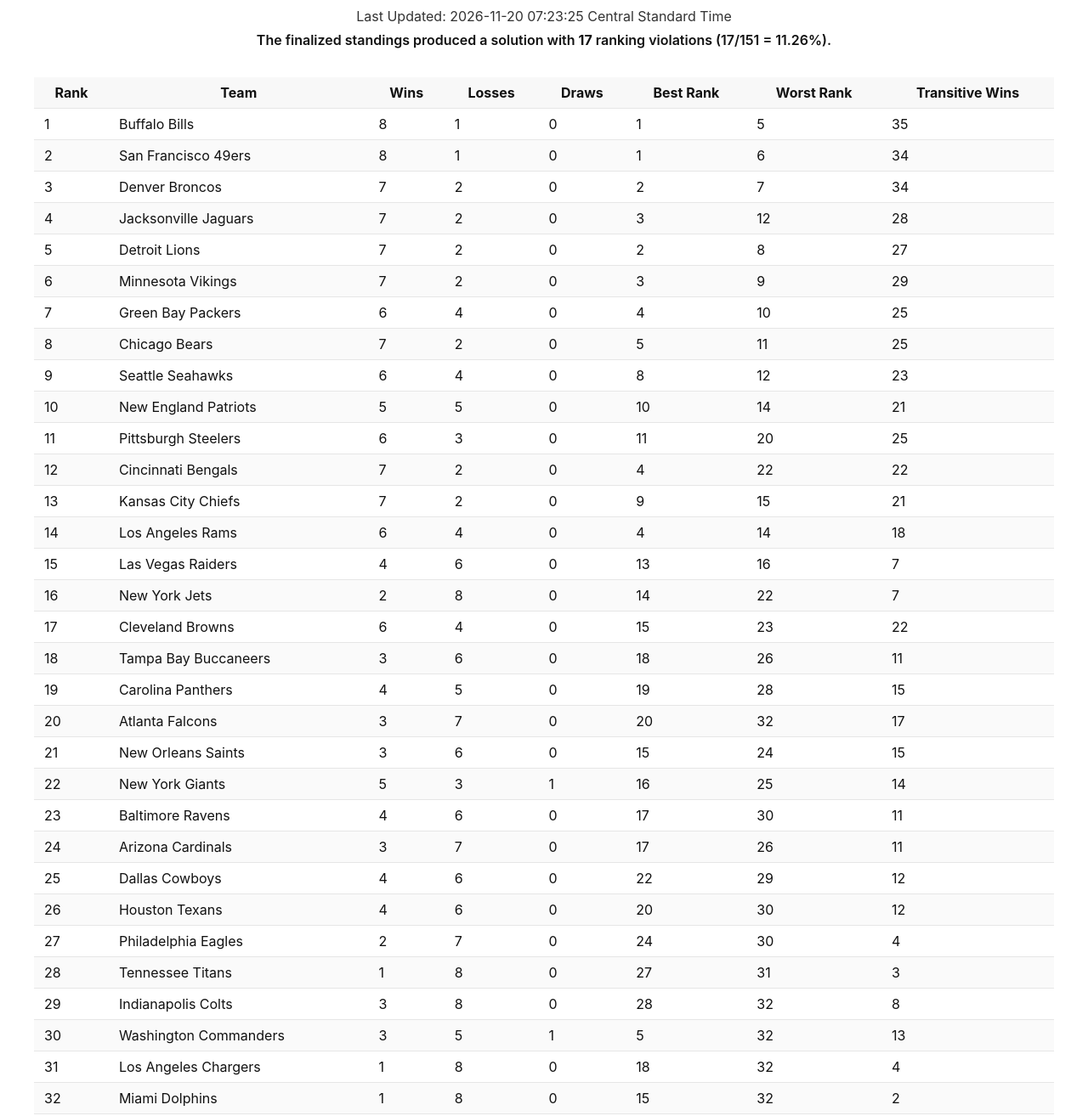
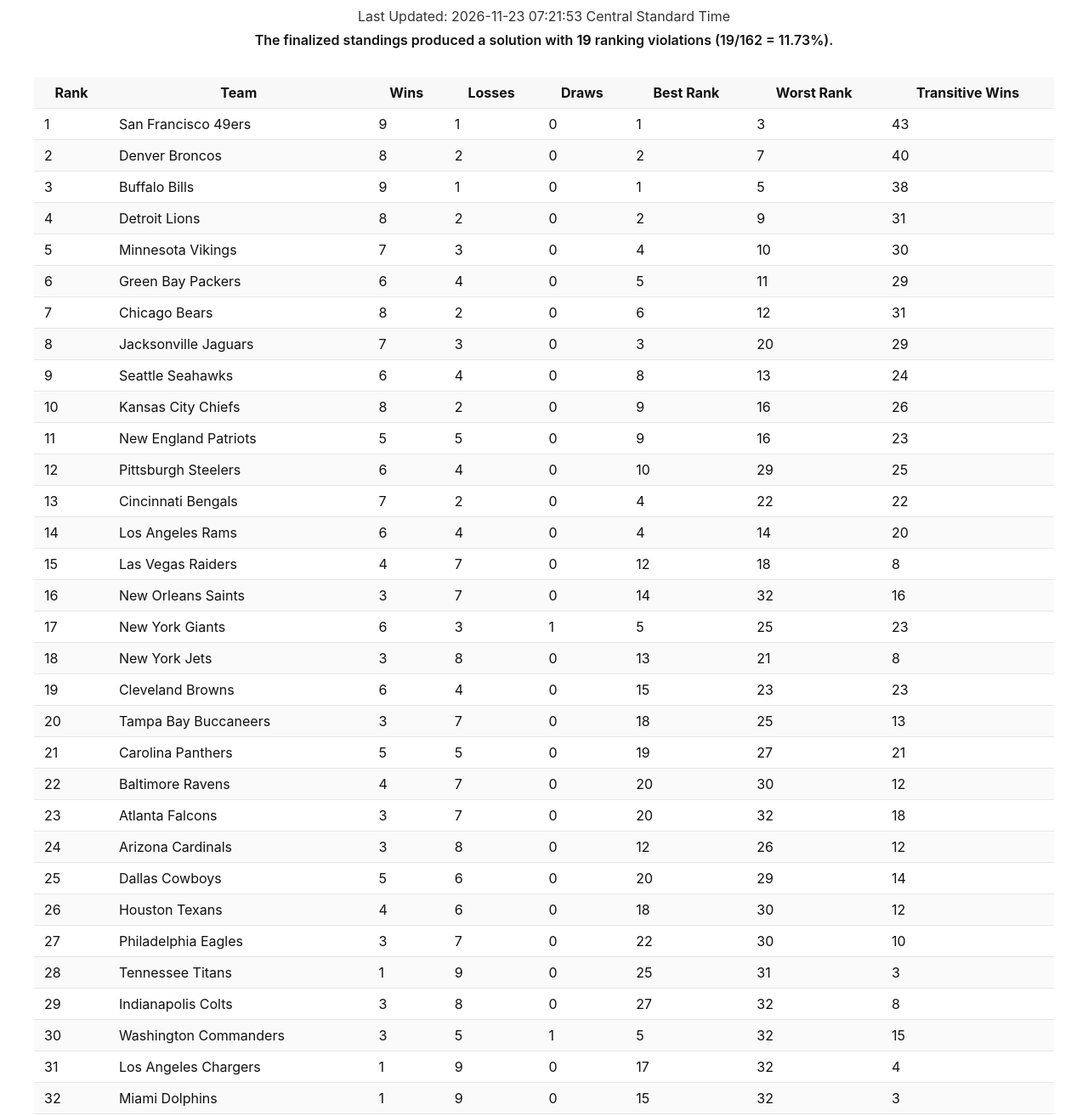
Before and after one commit to rwheelus/wheelus-sports, a plain HTML site: page NFL-2026-27.html in a window 1280 px wide. Shown: the part 380-1694 px from the top of the page at 85% size. Drawn offline with Linux system fonts and the light colour scheme.

Commit message:
NFL rankings updated for 2026 — 2026-11-23 07:21:55

```diff
--- a/NFL-2026-27.html
+++ b/NFL-2026-27.html
@@ -50,8 +50,8 @@
       <h1>NFL Ranking 2026-2027</h1>
 
       <!-- Last updated / Violations -->
-      <div class="meta">Last Updated: 2026-11-20 07:23:25 Central Standard Time</div>
-      <div class="violations">The finalized standings produced a solution with <strong>17</strong> ranking violations (17/151 = 11.26%).</div>
+      <div class="meta">Last Updated: 2026-11-23 07:21:53 Central Standard Time</div>
+      <div class="violations">The finalized standings produced a solution with <strong>19</strong> ranking violations (19/162 = 11.73%).</div>
 
       <div class="table-wrap">
         <table class="dataframe ranking-table">
@@ -70,83 +70,83 @@
   <tbody>
     <tr>
       <td>1</td>
+      <td>San Francisco 49ers</td>
+      <td>9</td>
+      <td>1</td>
+      <td>0</td>
+      <td>1</td>
+      <td>3</td>
+      <td>43</td>
+    </tr>
+    <tr>
+      <td>2</td>
+      <td>Denver Broncos</td>
+      <td>8</td>
+      <td>2</td>
+      <td>0</td>
+      <td>2</td>
+      <td>7</td>
+      <td>40</td>
+    </tr>
+    <tr>
+      <td>3</td>
       <td>Buffalo Bills</td>
-      <td>8</td>
+      <td>9</td>
       <td>1</td>
       <td>0</td>
       <td>1</td>
       <td>5</td>
-      <td>35</td>
+      <td>38</td>
     </tr>
     <tr>
-      <td>2</td>
-      <td>San Francisco 49ers</td>
+      <td>4</td>
+      <td>Detroit Lions</td>
       <td>8</td>
-      <td>1</td>
-      <td>0</td>
-      <td>1</td>
-      <td>6</td>
-      <td>34</td>
-    </tr>
-    <tr>
-      <td>3</td>
-      <td>Denver Broncos</td>
-      <td>7</td>
       <td>2</td>
       <td>0</td>
       <td>2</td>
-      <td>7</td>
-      <td>34</td>
-    </tr>
-    <tr>
-      <td>4</td>
-      <td>Jacksonville Jaguars</td>
-      <td>7</td>
-      <td>2</td>
-      <td>0</td>
-      <td>3</td>
-      <td>12</td>
-      <td>28</td>
+      <td>9</td>
+      <td>31</td>
     </tr>
     <tr>
       <td>5</td>
-      <td>Detroit Lions</td>
+      <td>Minnesota Vikings</td>
       <td>7</td>
-      <td>2</td>
+      <td>3</td>
       <td>0</td>
-      <td>2</td>
-      <td>8</td>
-      <td>27</td>
+      <td>4</td>
+      <td>10</td>
+      <td>30</td>
     </tr>
     <tr>
       <td>6</td>
-      <td>Minnesota Vikings</td>
-      <td>7</td>
-      <td>2</td>
+      <td>Green Bay Packers</td>
+      <td>6</td>
+      <td>4</td>
       <td>0</td>
-      <td>3</td>
-      <td>9</td>
+      <td>5</td>
+      <td>11</td>
       <td>29</td>
     </tr>
     <tr>
       <td>7</td>
-      <td>Green Bay Packers</td>
+      <td>Chicago Bears</td>
+      <td>8</td>
+      <td>2</td>
+      <td>0</td>
       <td>6</td>
-      <td>4</td>
-      <td>0</td>
-      <td>4</td>
-      <td>10</td>
-      <td>25</td>
+      <td>12</td>
+      <td>31</td>
     </tr>
     <tr>
       <td>8</td>
-      <td>Chicago Bears</td>
+      <td>Jacksonville Jaguars</td>
       <td>7</td>
-      <td>2</td>
+      <td>3</td>
       <td>0</td>
-      <td>5</td>
-      <td>11</td>
-      <td>25</td>
+      <td>3</td>
+      <td>20</td>
+      <td>29</td>
     </tr>
     <tr>
       <td>9</td>
@@ -155,31 +155,41 @@
       <td>4</td>
       <td>0</td>
       <td>8</td>
-      <td>12</td>
-      <td>23</td>
+      <td>13</td>
+      <td>24</td>
     </tr>
     <tr>
       <td>10</td>
+      <td>Kansas City Chiefs</td>
+      <td>8</td>
+      <td>2</td>
+      <td>0</td>
+      <td>9</td>
+      <td>16</td>
+      <td>26</td>
+    </tr>
+    <tr>
+      <td>11</td>
       <td>New England Patriots</td>
       <td>5</td>
       <td>5</td>
       <td>0</td>
-      <td>10</td>
-      <td>14</td>
-      <td>21</td>
+      <td>9</td>
+      <td>16</td>
+      <td>23</td>
     </tr>
     <tr>
-      <td>11</td>
+      <td>12</td>
       <td>Pittsburgh Steelers</td>
       <td>6</td>
-      <td>3</td>
+      <td>4</td>
       <td>0</td>
-      <td>11</td>
-      <td>20</td>
+      <td>10</td>
+      <td>29</td>
       <td>25</td>
     </tr>
     <tr>
-      <td>12</td>
+      <td>13</td>
       <td>Cincinnati Bengals</td>
       <td>7</td>
       <td>2</td>
@@ -189,16 +199,6 @@
       <td>22</td>
     </tr>
     <tr>
-      <td>13</td>
-      <td>Kansas City Chiefs</td>
-      <td>7</td>
-      <td>2</td>
-      <td>0</td>
-      <td>9</td>
-      <td>15</td>
-      <td>21</td>
-    </tr>
-    <tr>
       <td>14</td>
       <td>Los Angeles Rams</td>
       <td>6</td>
@@ -206,117 +206,117 @@
       <td>0</td>
       <td>4</td>
       <td>14</td>
-      <td>18</td>
+      <td>20</td>
     </tr>
     <tr>
       <td>15</td>
       <td>Las Vegas Raiders</td>
       <td>4</td>
-      <td>6</td>
+      <td>7</td>
       <td>0</td>
-      <td>13</td>
-      <td>16</td>
-      <td>7</td>
+      <td>12</td>
+      <td>18</td>
+      <td>8</td>
     </tr>
     <tr>
       <td>16</td>
-      <td>New York Jets</td>
-      <td>2</td>
-      <td>8</td>
+      <td>New Orleans Saints</td>
+      <td>3</td>
+      <td>7</td>
       <td>0</td>
       <td>14</td>
-      <td>22</td>
-      <td>7</td>
+      <td>32</td>
+      <td>16</td>
     </tr>
     <tr>
       <td>17</td>
+      <td>New York Giants</td>
+      <td>6</td>
+      <td>3</td>
+      <td>1</td>
+      <td>5</td>
+      <td>25</td>
+      <td>23</td>
+    </tr>
+    <tr>
+      <td>18</td>
+      <td>New York Jets</td>
+      <td>3</td>
+      <td>8</td>
+      <td>0</td>
+      <td>13</td>
+      <td>21</td>
+      <td>8</td>
+    </tr>
+    <tr>
+      <td>19</td>
       <td>Cleveland Browns</td>
       <td>6</td>
       <td>4</td>
       <td>0</td>
       <td>15</td>
       <td>23</td>
-      <td>22</td>
+      <td>23</td>
     </tr>
     <tr>
-      <td>18</td>
+      <td>20</td>
       <td>Tampa Bay Buccaneers</td>
       <td>3</td>
-      <td>6</td>
+      <td>7</td>
       <td>0</td>
       <td>18</td>
-      <td>26</td>
-      <td>11</td>
+      <td>25</td>
+      <td>13</td>
     </tr>
     <tr>
-      <td>19</td>
+      <td>21</td>
       <td>Carolina Panthers</td>
-      <td>4</td>
+      <td>5</td>
       <td>5</td>
       <td>0</td>
       <td>19</td>
-      <td>28</td>
-      <td>15</td>
+      <td>27</td>
+      <td>21</td>
     </tr>
     <tr>
+      <td>22</td>
+      <td>Baltimore Ravens</td>
+      <td>4</td>
+      <td>7</td>
+      <td>0</td>
       <td>20</td>
+      <td>30</td>
+      <td>12</td>
+    </tr>
+    <tr>
+      <td>23</td>
       <td>Atlanta Falcons</td>
       <td>3</td>
       <td>7</td>
       <td>0</td>
       <td>20</td>
       <td>32</td>
-      <td>17</td>
-    </tr>
-    <tr>
-      <td>21</td>
-      <td>New Orleans Saints</td>
-      <td>3</td>
-      <td>6</td>
-      <td>0</td>
-      <td>15</td>
-      <td>24</td>
-      <td>15</td>
-    </tr>
-    <tr>
-      <td>22</td>
-      <td>New York Giants</td>
-      <td>5</td>
-      <td>3</td>
-      <td>1</td>
-      <td>16</td>
-      <td>25</td>
-      <td>14</td>
-    </tr>
-    <tr>
-      <td>23</td>
-      <td>Baltimore Ravens</td>
-      <td>4</td>
-      <td>6</td>
-      <td>0</td>
-      <td>17</td>
-      <td>30</td>
-      <td>11</td>
+      <td>18</td>
     </tr>
     <tr>
       <td>24</td>
       <td>Arizona Cardinals</td>
       <td>3</td>
-      <td>7</td>
+      <td>8</td>
       <td>0</td>
-      <td>17</td>
+      <td>12</td>
       <td>26</td>
-      <td>11</td>
+      <td>12</td>
     </tr>
     <tr>
       <td>25</td>
       <td>Dallas Cowboys</td>
-      <td>4</td>
+      <td>5</td>
       <td>6</td>
       <td>0</td>
-      <td>22</td>
+      <td>20</td>
       <td>29</td>
-      <td>12</td>
+      <td>14</td>
     </tr>
     <tr>
       <td>26</td>
@@ -324,27 +324,27 @@
       <td>4</td>
       <td>6</td>
       <td>0</td>
-      <td>20</td>
+      <td>18</td>
       <td>30</td>
       <td>12</td>
     </tr>
     <tr>
       <td>27</td>
       <td>Philadelphia Eagles</td>
-      <td>2</td>
+      <td>3</td>
       <td>7</td>
       <td>0</td>
-      <td>24</td>
+      <td>22</td>
       <td>30</td>
-      <td>4</td>
+      <td>10</td>
     </tr>
     <tr>
       <td>28</td>
       <td>Tennessee Titans</td>
       <td>1</td>
-      <td>8</td>
+      <td>9</td>
       <td>0</td>
-      <td>27</td>
+      <td>25</td>
       <td>31</td>
       <td>3</td>
     </tr>
@@ -354,7 +354,7 @@
       <td>3</td>
       <td>8</td>
       <td>0</td>
-      <td>28</td>
+      <td>27</td>
       <td>32</td>
       <td>8</td>
     </tr>
@@ -366,15 +366,15 @@
       <td>1</td>
       <td>5</td>
       <td>32</td>
-      <td>13</td>
+      <td>15</td>
     </tr>
     <tr>
       <td>31</td>
       <td>Los Angeles Chargers</td>
       <td>1</td>
-      <td>8</td>
+      <td>9</td>
       <td>0</td>
-      <td>18</td>
+      <td>17</td>
       <td>32</td>
       <td>4</td>
     </tr>
@@ -382,11 +382,11 @@
       <td>32</td>
       <td>Miami Dolphins</td>
       <td>1</td>
-      <td>8</td>
+      <td>9</td>
       <td>0</td>
       <td>15</td>
       <td>32</td>
-      <td>2</td>
+      <td>3</td>
     </tr>
   </tbody>
 </table>
```
